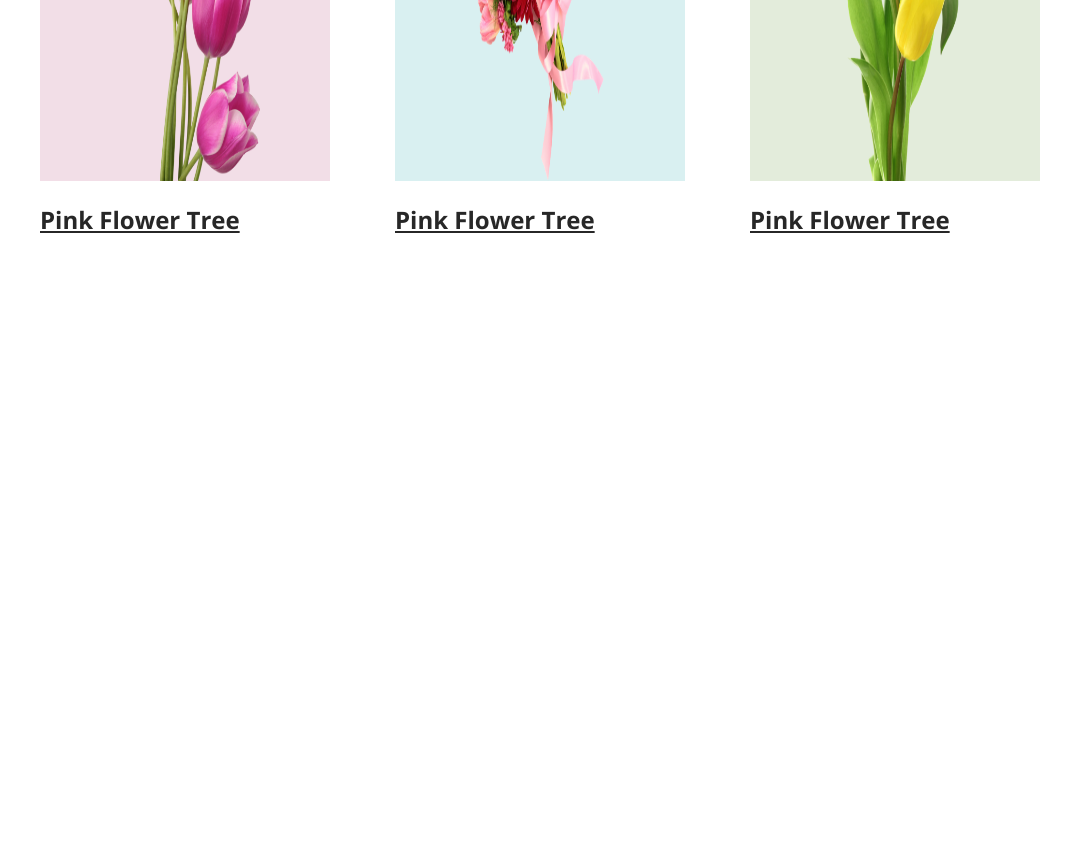
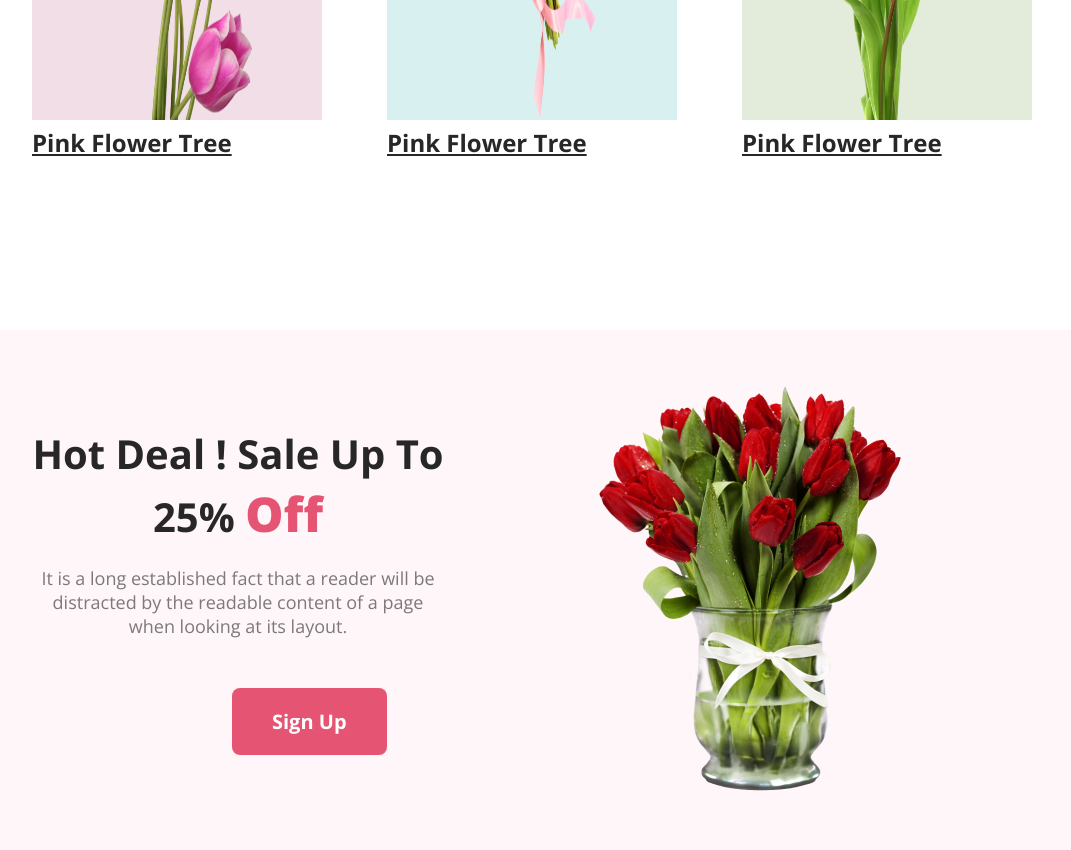
Before and after one commit to FahimFaysalNirjhar/flower-shop-assignment-1, a plain HTML site: page index.html in a window 1280 px wide. Shown: the part 1600-2450 px from the top of the page, without its empty margins (168-1239 px from the left). Before the commit the page ends 2023 px from the top, so only its background shows below. Drawn offline with nearby package versions, Linux system fonts and the light colour scheme.

Commit message:
added hot deal section

```diff
--- a/index.html
+++ b/index.html
@@ -30,7 +30,9 @@
         <div class="banner">
             <div class="banner-content">
                 <h1 class="banner-headline">Let's make beautiful flowers a part of your life.</h1>
-                <p class="banner-details">It is a long established fact that a reader will be distracted by the readable content of a page when looking at its layout. The point of using Lorem Ipsum is that it has a more-or-less normal distribution of letters.</p>
+                <p class="banner-details">It is a long established fact that a reader will be distracted by the readable
+                    content of a page when looking at its layout. The point of using Lorem Ipsum is that it has a
+                    more-or-less normal distribution of letters.</p>
                 <button class="btn-style"><i class="fa-solid fa-bag-shopping"></i> shop now</button>
             </div>
             <img src="flower asset/pngwing 10.png" alt="" class="banner-img">
@@ -40,8 +42,9 @@
         <!-- bonus section -->
         <section class="bonus">
             <div class="bonus-container">
-                    <h3 class="section-heading">Our Featured Flowers</h3>
-                    <p class="section-details">It is a long established fact that a reader will be distracted by the readable content of a page when looking at its layout.</p>
+                <h3 class="section-heading">Our Featured Flowers</h3>
+                <p class="section-details">It is a long established fact that a reader will be distracted by the
+                    readable content of a page when looking at its layout.</p>
                 <div class="bonus-column">
                     <div class="bonus-img">
                         <img class="bonus-pic-1" src="flower asset/pngwing 6.png" alt="">
@@ -59,6 +62,19 @@
             </div>
 
         </section>
+        <!-- hot deal section-->
+        <section class="hot-deal">
+            <div class="hot-deal-container">
+                <div class="hot-deal-content">
+                    <h3 class="section-heading">Hot Deal ! Sale Up To 25% <span class="text-red">Off</span></h3>
+                    <p class="section-details">It is a long established fact that a reader will be distracted by the
+                        readable content of a page when looking at its layout.</p>
+                    <p><a href=""><button class="btn-style btn-deal">Sign Up</button></a></p>
+                </div>
+                <img class="deal-img" src="flower asset/pngwing 8.png" alt="">
+            </div>
+
+        </section>
     </main>
 
 </body>
--- a/styles/style.css
+++ b/styles/style.css
@@ -2,6 +2,8 @@
 * {
     font-family: 'Lato', sans-serif;
     font-family: 'Open Sans', sans-serif;
+    margin: 0;
+    padding: 0;
 }
 
 .website-name {
@@ -50,6 +52,8 @@ nav {
     align-items: center;
     justify-content: space-around;
     background: rgba(229, 84, 115, 0.05);
+    padding-top:30px;
+    padding-bottom: 30px;
 }
 
 nav>ul {
@@ -145,3 +149,21 @@ nav li {
     height: 400px;
     padding: 100px 70px 0px 70px;
 }
+
+/* hot deal related section */
+.hot-deal {
+    border-radius: 8px;
+    background: rgba(229, 84, 115, 0.05);
+    padding: 50px 200px;
+}
+
+.hot-deal-container{
+    display: flex;
+    gap:150px;
+    align-items: center;
+    justify-content: space-between;
+}
+
+.btn-deal{
+    margin-left: 200px;
+}
```
